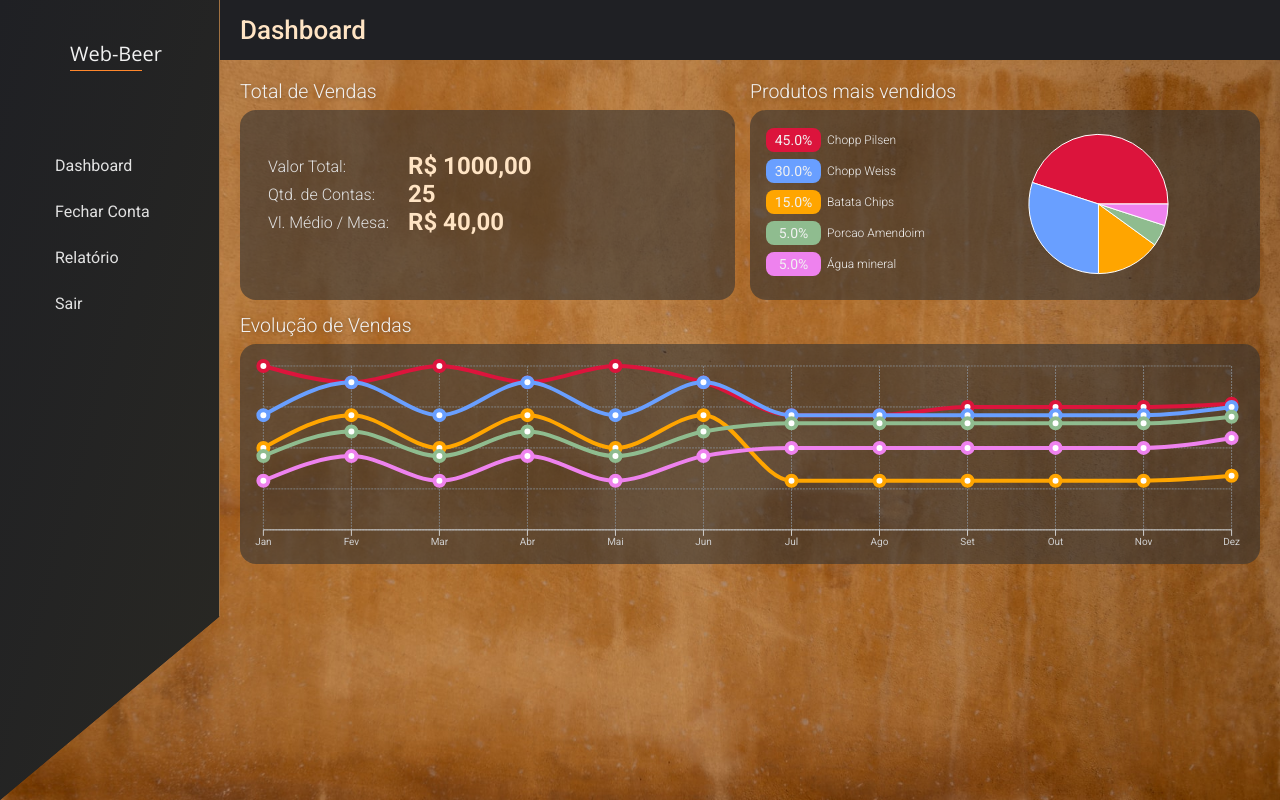
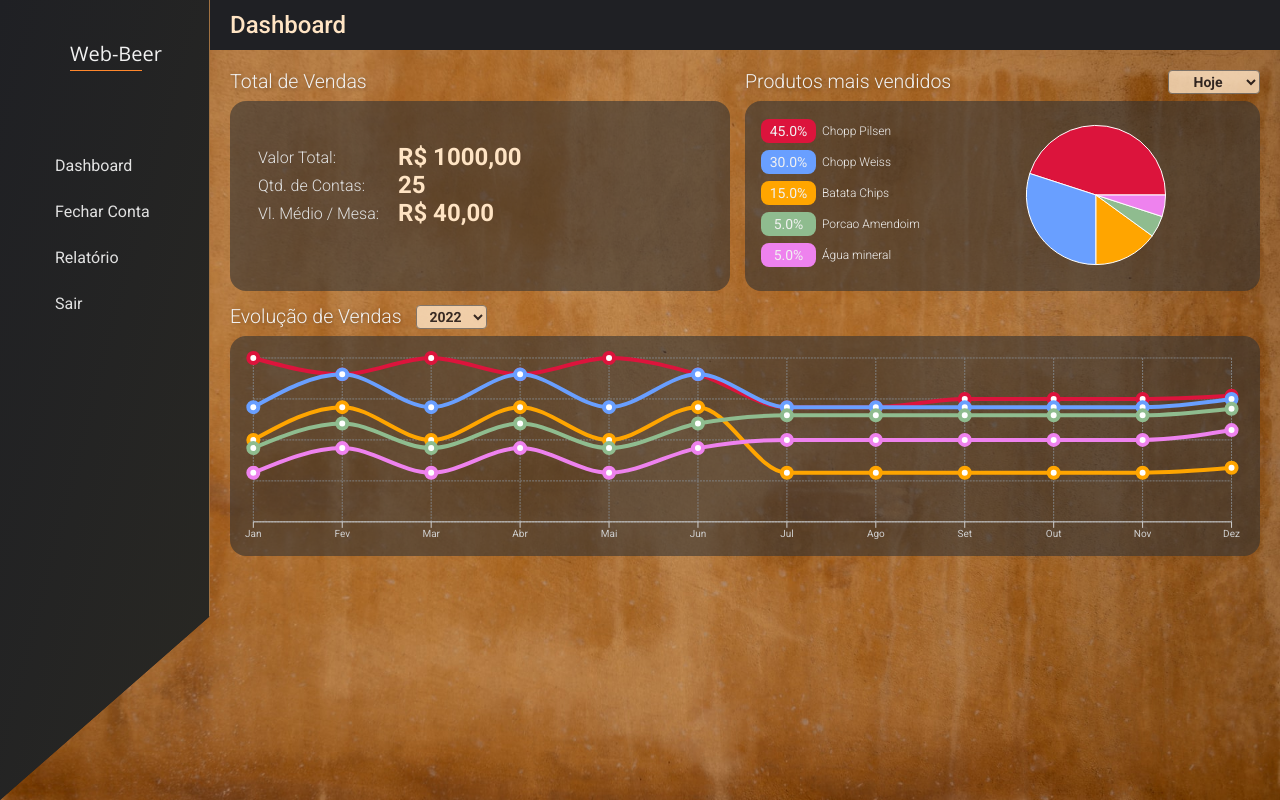
Before and after one commit to luiizsilverio/web-beer, a Next.js app: page / in a window 1280 px wide. Built offline with nearby package versions, Linux system fonts and the light colour scheme; some icons are missing.

Commit message:
ajustes layout

```diff
--- a/src/components/Card/styles.ts
+++ b/src/components/Card/styles.ts
@@ -24,6 +24,7 @@ export const Content = styled.div<CardProps>`
   height: ${ props => props.heightPx }px; //19rem;
   border-radius: 1.6rem;
   padding: 2px 8px;
+  position: relative;
 
   /* background-color: var(--back_light);
   filter: opacity(50%); */
@@ -35,7 +36,7 @@ export const Content = styled.div<CardProps>`
 
 export const Title = styled.div`
   display: flex;
-  height: 3rem;
+  height: 3.1rem;
   align-items: flex-start;
   justify-content: space-between;
   color: var(--white);
--- a/src/components/Content/styles.ts
+++ b/src/components/Content/styles.ts
@@ -1,10 +1,16 @@
 import styled from "styled-components";
 
-export const Container = styled.main`
+type Props = {
+  height?: number
+}
+
+export const Container = styled.div`
   grid-area: princ;
 
-  margin-top: 60px;
-  height: calc(100vh - 60px);
+  /* margin-top: 60px; */
+  margin-top: ${ props => process.env.NEXT_PUBLIC_HEADER_HEIGHT }px;
+
+  height: calc(100vh - ${ props => process.env.NEXT_PUBLIC_HEADER_HEIGHT }px);
 
   color: var(--white);
   /* padding: 12px; */
--- a/src/components/Header/styles.ts
+++ b/src/components/Header/styles.ts
@@ -9,14 +9,15 @@ export const Container = styled.header`
   background-color: var(--background);
   font-family: Roboto; //'Open Sans';
 
-  height: 60px;
-  width: calc(100% - 22rem); /* 22rem é a largura do menu */
+  /* height: 60px; */
+  height: ${ props => process.env.NEXT_PUBLIC_HEADER_HEIGHT }px;
+  width: calc(100% - ${ props => process.env.NEXT_PUBLIC_ASIDE_WIDTH }px); /* subtrai a largura do menu */
 
   position: fixed;
   top: 0;
 
   h1 {
-    font-size: 2.6rem;
+    font-size: 2.4rem;
     font-weight: 500;
     color: var(--bege); //var(--white);
   }
--- a/src/components/Layout/styles.ts
+++ b/src/components/Layout/styles.ts
@@ -2,8 +2,8 @@ import styled from 'styled-components'
 
 export const Grid = styled.div`
   display: grid;
-  grid-template-columns: 22rem auto;
-  grid-template-rows: 60px auto;
+  grid-template-columns: ${ props => process.env.NEXT_PUBLIC_ASIDE_WIDTH }px auto;
+  grid-template-rows: ${ props => process.env.NEXT_PUBLIC_HEADER_HEIGHT }px auto;
 
   grid-template-areas:   /* define as áreas da tela */
     'menu princ' /* podemos dar o nome que quiser p/ as áreas */
--- /dev/null
+++ b/src/components/SelectInput/index.tsx
@@ -0,0 +1,31 @@
+import { ChangeEvent } from 'react'
+import * as S from './styles'
+
+interface ILista {
+  label: string | number;
+  value: string | number;
+}
+
+interface Props {
+  options: ILista[]
+  defaultValue?: string | number
+  onChange: (event: ChangeEvent<HTMLSelectElement>) => void | undefined
+}
+
+const SelectInput = ({ options, defaultValue = "", onChange }: Props) => {
+  return (
+    <S.Container>
+      <select onChange={ onChange } defaultValue={ defaultValue }>
+        {
+          options.map(option => (
+            <option key={ option.value } value={ option.value }>
+              { option.label }
+            </option>
+          ))
+        }
+      </select>
+    </S.Container>
+  )
+}
+
+export default SelectInput
--- /dev/null
+++ b/src/components/SelectInput/styles.ts
@@ -0,0 +1,15 @@
+import styled from "styled-components";
+
+export const Container = styled.div`
+  > select {
+    padding: 2px 8px;
+    border-radius: 4px;
+    background-color: var(--bege);
+    font-family: Roboto, 'Open Sans', sans-serif;
+    font-size: 1.4rem;
+    font-weight: bold;
+    text-align: center;
+    color: var(--back_black);
+    outline: none;
+  }
+`;
--- a/src/pages/dashboard/index.tsx
+++ b/src/pages/dashboard/index.tsx
@@ -1,14 +1,12 @@
-import { PieChart, Pie, Cell, Tooltip, ResponsiveContainer, YAxis } from 'recharts'
-import { BarChart, Bar, LineChart,
-  Line,
-  XAxis,
-  CartesianGrid } from 'recharts'
+import { useCallback, useMemo, useState } from 'react';
+import { PieChart, Pie, Cell, Tooltip, ResponsiveContainer } from 'recharts'
+import { LineChart, Line, XAxis, CartesianGrid } from 'recharts'
 import { AttachMoney } from '@styled-icons/material';
 
 import * as S from './styles'
-import Aside from '@/components/Aside'
 import Header from '@/components/Header'
 import Card from '@/components/Card'
+import SelectInput from '@/components/SelectInput';
 
 interface IData{
   name: string
@@ -132,10 +130,87 @@ const history: IHistory[] = [
   }
 ]
 
+const periodos: ILista[] = [
+  {
+    label: "Hoje",
+    value: 0
+  },
+  {
+    label: "7 dias",
+    value: 7
+  },
+  {
+    label: "10 dias",
+    value: 10
+  },
+  {
+    label: "15 dias",
+    value: 15
+  },
+  {
+    label: "30 dias",
+    value: 30
+  },
+  {
+    label: "3 meses",
+    value: 90
+  },
+  {
+    label: "6 meses",
+    value: 180
+  },
+  {
+    label: "1 ano",
+    value: 365
+  }
+]
+
+interface ILista {
+  label: string | number;
+  value: string | number;
+}
+
 export default function Dashboard() {
+  const hoje = new Date()
+  const [yearSel, setYearSel] = useState(hoje.getFullYear())
+  const [periodoSel, setPeriodoSel] = useState(0)
+
+  const years: ILista[] = useMemo(() => {
+    const lista = []
+    const anoAtual = hoje.getFullYear()
+
+    for(let y = anoAtual -4; y <= anoAtual; y++) {
+      lista.push({
+        value: y,
+        label: y.toString()
+      })
+    }
+
+    return lista
+  }, [])
+
+  const handleYear = useCallback((year: string) => {
+    const ano = parseInt(year)
+    if (!isNaN(ano)) {
+      setYearSel(ano)
+    } else {
+      throw new Error('Ano inválido');
+    }
+  }, [])
+
+  const handlePeriodo = useCallback((per: string) => {
+    const ndias = parseInt(per)
+    if (!isNaN(ndias)) {
+      setPeriodoSel(ndias)
+    } else {
+      throw new Error('Período inválido');
+    }
+  }, [])
+
   return (
     <>
       <Header title="Dashboard" />
+
       <S.Main>
         <S.CardContainer>
           <Card title='Total de Vendas'>
@@ -184,6 +259,14 @@ export default function Dashboard() {
                 </PieChart>
               </ResponsiveContainer>
             </S.ChartContainer>
+
+            <S.PizzaControllers>
+              <SelectInput
+                  options={ periodos }
+                  defaultValue={ periodoSel }
+                  onChange={(e) => handlePeriodo(e.target.value)}
+                />
+            </S.PizzaControllers>
           </Card>
         </S.CardContainer>
 
@@ -212,47 +295,6 @@ export default function Dashboard() {
                   ))
                 }
 
-                {/* <Line dataKey="totVal[0]"
-                  name="Agua"
-                  type="monotone"
-                  stroke="#ccc"
-                  strokeWidth={4}
-                  dot={{ r: 5 }}
-                  activeDot={{ r: 8 }}
-                />
-                <Line dataKey="totVal[1]"
-                  name="Weiss"
-                  type="monotone"
-                  stroke="#c11"
-                  strokeWidth={4}
-                  dot={{ r: 5 }}
-                  activeDot={{ r: 8 }}
-                />
-                <Line dataKey="totVal[2]"
-                  name="Batata"
-                  type="monotone"
-                  stroke="#cf1"
-                  strokeWidth={4}
-                  dot={{ r: 5 }}
-                  activeDot={{ r: 8 }}
-                />
-                <Line dataKey="totVal[3]"
-                  name="Amendoim"
-                  type="monotone"
-                  stroke="#bcf"
-                  strokeWidth={4}
-                  dot={{ r: 5 }}
-                  activeDot={{ r: 8 }}
-                />
-                <Line dataKey="totVal[4]"
-                  name="Agua"
-                  type="monotone"
-                  stroke="#e1f"
-                  strokeWidth={4}
-                  dot={{ r: 5 }}
-                  activeDot={{ r: 8 }}
-                /> */}
-
                 <Tooltip
                   formatter={(value: number) => value.toFixed(2)}
                   cursor={{ fill: 'none '}}
@@ -263,6 +305,14 @@ export default function Dashboard() {
               </LineChart>
             </ResponsiveContainer>
           </S.ChartContainer>
+
+          <S.YearContainer>
+            <SelectInput
+              options={ years }
+              defaultValue={ yearSel }
+              onChange={(e) => handleYear(e.target.value)}
+            />
+          </S.YearContainer>
         </Card>
 
       </S.Main>
--- a/src/pages/dashboard/styles.ts
+++ b/src/pages/dashboard/styles.ts
@@ -126,3 +126,19 @@ export const Legend = styled.li<ILegendProps>`
     white-space: nowrap;
   }
 `;
+
+export const PizzaControllers = styled.div`
+  position: absolute;
+  top: -3.1rem;
+  right: 0;
+  filter: opacity(0.8);
+`;
+
+export const YearContainer = styled.div`
+  /* display: inline-block;   */
+  position: absolute;
+  top: -3.1rem;
+  /* right: 0; */
+  left: 18.6rem;
+  filter: opacity(0.8);
+`;
```
Also changed, not shown: 1 other file (tests, documents, lock files or other folders).
